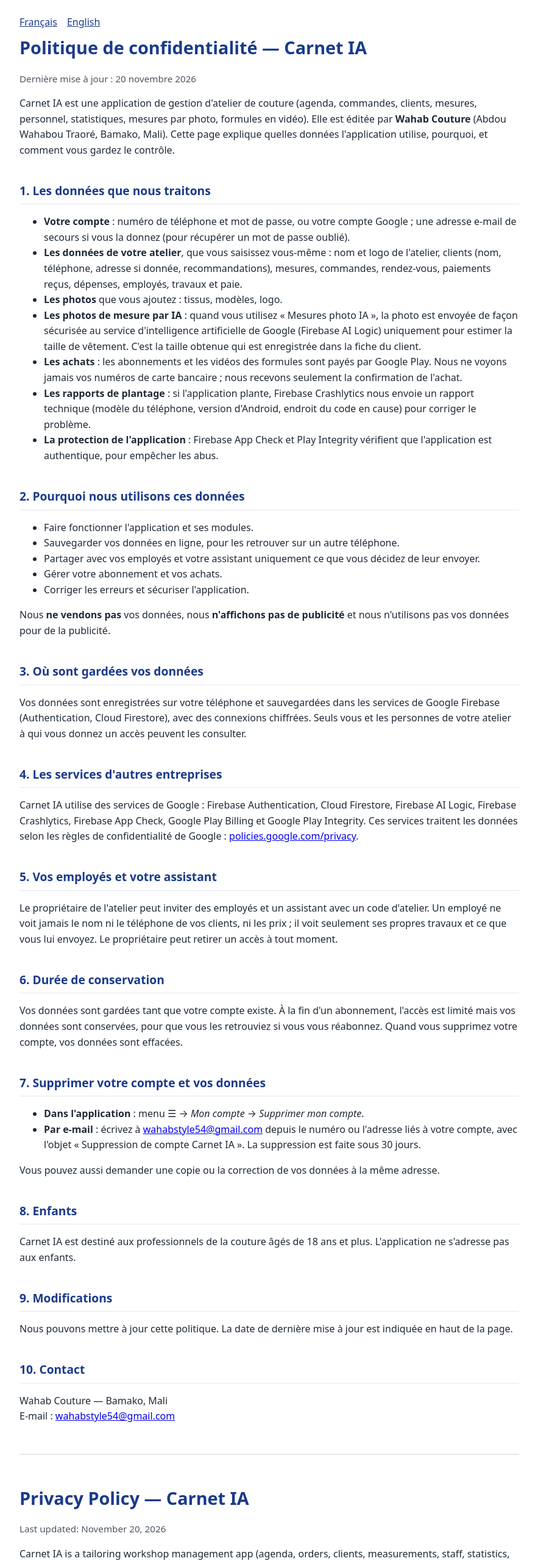
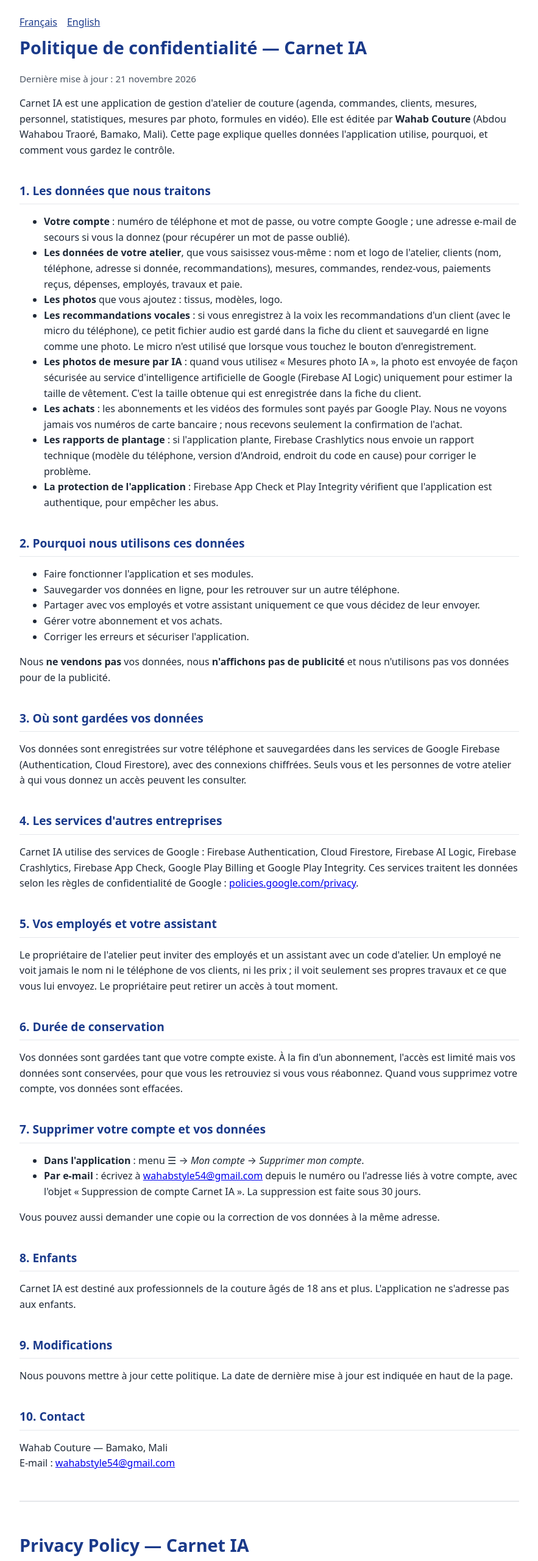
Before and after one commit to wahabstyle54-stack/tap-site, a plain HTML site: page carnet-ia/confidentialite.html in a window 1280 px wide. Shown: the top 2560 px of the page at 61% size, without its empty margins (198-1081 px from the left). Drawn offline with Linux system fonts and the light colour scheme.

Commit message:
Add files via upload

```diff
--- a/carnet-ia/confidentialite.html
+++ b/carnet-ia/confidentialite.html
@@ -22,7 +22,7 @@
 
 <section id="fr">
 <h1>Politique de confidentialité — Carnet IA</h1>
-<p class="doux">Dernière mise à jour : 20 novembre 2026</p>
+<p class="doux">Dernière mise à jour : 21 novembre 2026</p>
 
 <p>Carnet IA est une application de gestion d'atelier de couture (agenda, commandes, clients, mesures, personnel, statistiques, mesures par photo, formules en vidéo). Elle est éditée par <strong>Wahab Couture</strong> (Abdou Wahabou Traoré, Bamako, Mali). Cette page explique quelles données l'application utilise, pourquoi, et comment vous gardez le contrôle.</p>
 
@@ -31,6 +31,7 @@
   <li><strong>Votre compte</strong> : numéro de téléphone et mot de passe, ou votre compte Google ; une adresse e-mail de secours si vous la donnez (pour récupérer un mot de passe oublié).</li>
   <li><strong>Les données de votre atelier</strong>, que vous saisissez vous-même : nom et logo de l'atelier, clients (nom, téléphone, adresse si donnée, recommandations), mesures, commandes, rendez-vous, paiements reçus, dépenses, employés, travaux et paie.</li>
   <li><strong>Les photos</strong> que vous ajoutez : tissus, modèles, logo.</li>
+  <li><strong>Les recommandations vocales</strong> : si vous enregistrez à la voix les recommandations d'un client (avec le micro du téléphone), ce petit fichier audio est gardé dans la fiche du client et sauvegardé en ligne comme une photo. Le micro n'est utilisé que lorsque vous touchez le bouton d'enregistrement.</li>
   <li><strong>Les photos de mesure par IA</strong> : quand vous utilisez « Mesures photo IA », la photo est envoyée de façon sécurisée au service d'intelligence artificielle de Google (Firebase AI Logic) uniquement pour estimer la taille de vêtement. C'est la taille obtenue qui est enregistrée dans la fiche du client.</li>
   <li><strong>Les achats</strong> : les abonnements et les vidéos des formules sont payés par Google Play. Nous ne voyons jamais vos numéros de carte bancaire ; nous recevons seulement la confirmation de l'achat.</li>
   <li><strong>Les rapports de plantage</strong> : si l'application plante, Firebase Crashlytics nous envoie un rapport technique (modèle du téléphone, version d'Android, endroit du code en cause) pour corriger le problème.</li>
@@ -81,7 +82,7 @@ E-mail : <a href="mailto:wahabstyle54@gmail.com">wahabstyle54@gmail.com</a></p>
 
 <section id="en" lang="en">
 <h1>Privacy Policy — Carnet IA</h1>
-<p class="doux">Last updated: November 20, 2026</p>
+<p class="doux">Last updated: November 21, 2026</p>
 
 <p>Carnet IA is a tailoring workshop management app (agenda, orders, clients, measurements, staff, statistics, photo-based sizing, pattern-formula videos). It is published by <strong>Wahab Couture</strong> (Abdou Wahabou Traoré, Bamako, Mali). This page explains what data the app uses, why, and how you stay in control.</p>
 
@@ -90,6 +91,7 @@ E-mail : <a href="mailto:wahabstyle54@gmail.com">wahabstyle54@gmail.com</a></p>
   <li><strong>Your account</strong>: phone number and password, or your Google account; a backup email address if you provide one (to recover a forgotten password).</li>
   <li><strong>Your workshop data</strong>, entered by you: workshop name and logo, clients (name, phone, address if provided, notes), measurements, orders, appointments, payments received, expenses, staff, work and pay.</li>
   <li><strong>Photos</strong> you add: fabrics, models, logo.</li>
+  <li><strong>Voice notes</strong>: if you record a client's instructions by voice (with the phone's microphone), this small audio file is kept in the client's file and backed up online like a photo. The microphone is used only when you tap the record button.</li>
   <li><strong>AI sizing photos</strong>: when you use “AI photo measurements”, the photo is sent securely to Google's AI service (Firebase AI Logic) only to estimate the garment size. The resulting size is saved in the client's file.</li>
   <li><strong>Purchases</strong>: subscriptions and formula videos are paid through Google Play. We never see your card numbers; we only receive the purchase confirmation.</li>
   <li><strong>Crash reports</strong>: if the app crashes, Firebase Crashlytics sends us a technical report (device model, Android version, location in the code) so we can fix it.</li>
```
